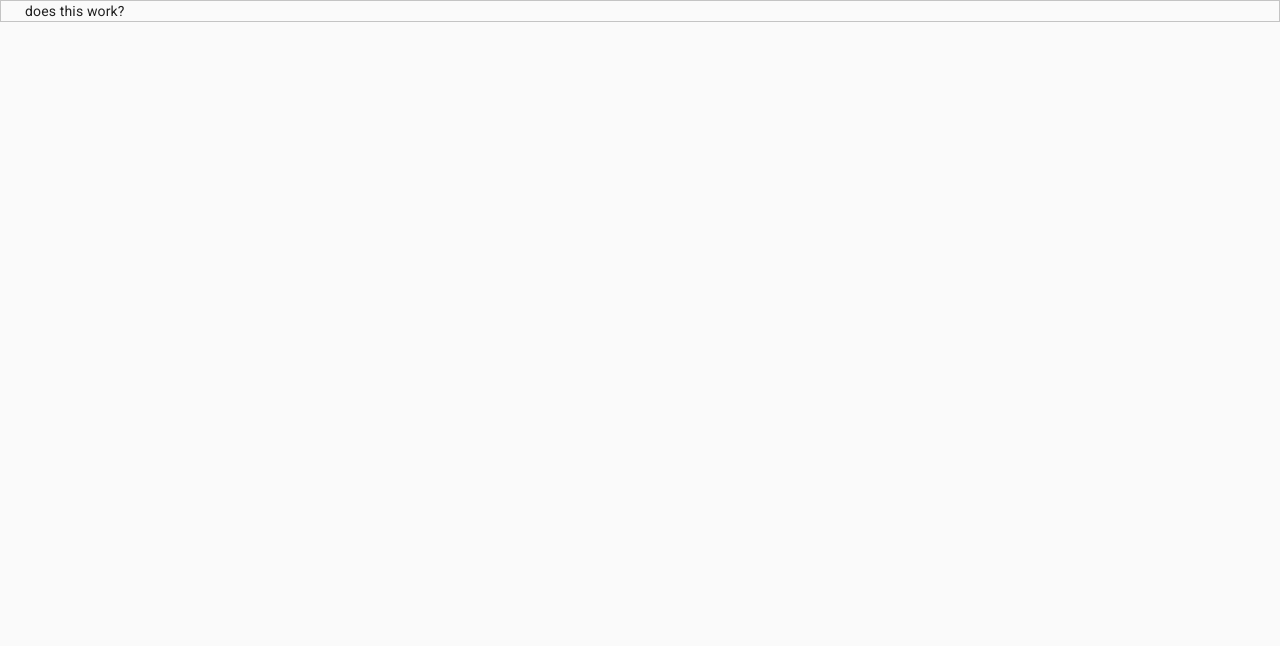
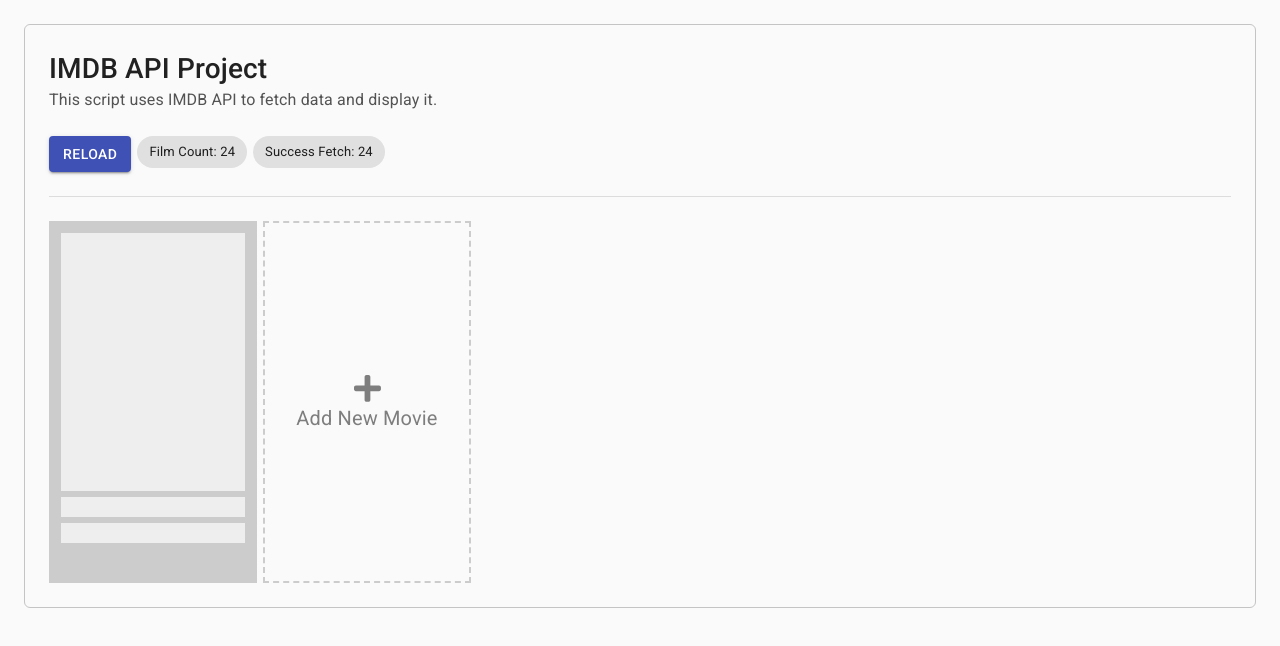
Before and after one commit to erenkulaksiz/imdb-api, a Next.js app: page / in a window 1280 px wide. Shown: the top 646 px of the page. Built offline with nearby package versions, Linux system fonts and the light colour scheme.

Commit message:
Design stuff

```diff
--- a/package.json
+++ b/package.json
@@ -8,11 +8,17 @@
     "start": "next start"
   },
   "dependencies": {
+    "@fortawesome/fontawesome-svg-core": "^1.2.32",
+    "@fortawesome/free-solid-svg-icons": "^5.15.1",
+    "@fortawesome/react-fontawesome": "^0.1.13",
     "@material-ui/core": "^4.11.1",
     "@material-ui/styles": "^4.11.1",
     "axios": "^0.21.0",
     "next": "^10.0.0",
     "react": "16.13.1",
     "react-dom": "16.13.1"
+  },
+  "devDependencies": {
+    "style-loader": "^2.0.0"
   }
 }
--- a/pages/_document.jsx
+++ b/pages/_document.jsx
@@ -5,16 +5,17 @@
 
 const theme = responsiveFontSizes(createMuiTheme())
 
+/*<meta
+name="viewport"
+content="minimum-scale=1, initial-scale=1, width=device-width, shrink-to-fit=no"
+/>*/
+
 class MyDocument extends Document {
   render() {
     return (
       <Html>
         <Head>
           <meta charSet="utf-8" />
-          <meta
-            name="viewport"
-            content="minimum-scale=1, initial-scale=1, width=device-width, shrink-to-fit=no"
-          />
           <meta name="theme-color" content={theme.palette.primary.main} />
           <link
             rel="stylesheet"
@@ -39,6 +40,7 @@
               }
             `}
           </style>
+          <link rel="stylesheet" href="/dist/Skeleton.css" />
         </Head>
         <body>
           <Main />
--- a/pages/index.js
+++ b/pages/index.js
@@ -18,11 +18,13 @@
   CssBaseline
 } from '@material-ui/core';
 import axios from 'axios';
+import { FontAwesomeIcon } from '@fortawesome/react-fontawesome'
+import { faPlus } from '@fortawesome/free-solid-svg-icons'
 
 const theme = createMuiTheme({
   palette: {
     primary: {
-      main: "#0486FF"
+      main: "#42BBBD"
     },
     secondary: {
       main: "#19857b"
@@ -46,8 +48,49 @@
     flexDirection: "column",
     width: "100%",
     fontFamily: "Roboto",
+  },
+  wrapper: {
+    display: "flex",
+    flexDirection: "column",
+    height: "100%",
+    width: "100%",
+    padding: "24px",
     border: "solid 1px #C4C4C4",
-  }
+    borderRadius: "6px",
+    marginTop: "24px",
+  },
+  header: {
+    display: "flex",
+    flexDirection: "column",
+    width:  "100%",
+  },
+  headerTitle: {
+    width: "100%",
+    fontSize: "28px",
+    fontWeight: "500",
+  },
+  headerDesc: {
+    width: "100%",
+    fontSize: "16px",
+    color: "#535353",
+  },
+  headerInputs: {
+    display: "flex",
+    marginTop: "24px",
+    marginBottom: "24px",
+  },
+  headerDataChips: {
+    display: "flex",
+    width: "100%",
+  },
+  headerDataChip: {
+    marginLeft: "6px",
+  },
+  program: {
+    display: "flex",
+    width: "100%",
+    marginTop: "24px",
+  },
 }))
 
 const App = () => {
@@ -57,7 +100,53 @@
     <>
       <CssBaseline />
       <Container className={classes.container} fixed>
-        <div>does this work?</div>
+        <div className={classes.wrapper}>
+          <div className={classes.header}>
+            <div className={classes.headerTitle}>
+              IMDB API Project
+            </div>
+            <div className={classes.headerDesc}>
+              This script uses IMDB API to fetch data and display it.
+            </div>
+            <div className={classes.headerInputs}>
+              <Button variant="contained" color="primary">
+                Reload
+              </Button>
+              <div className={classes.headerDataChips}>
+                <Chip label="Film Count: 24" className={classes.headerDataChip} />
+                <Chip label="Success Fetch: 24" className={classes.headerDataChip} />
+              </div>
+            </div>
+          </div>
+          <Divider/>
+          <div className={classes.program}>
+
+            <div className='card'>
+              <div className='card__media'>
+                <div className='card__media--placeholder'></div>
+              </div>
+              <div className='card__title'>
+                <div className='card__title--placeholder'></div>
+              </div>
+              <div className='card__rating'>
+                <div className='card__title--placeholder'></div>
+              </div>
+            </div>
+
+            <a href='#' onClick={() => {alert("onclick test")}}>
+              <div className='card__new'>
+                <div className='card__new--icon'>
+                  <FontAwesomeIcon icon={faPlus} />
+                  <div className='card__new--title'>
+                    Add New Movie
+                  </div>
+                </div>
+              </div>
+            </a>
+
+
+          </div>
+        </div>
       </Container>
     </>
   )
--- /dev/null
+++ b/public/Skeleton.scss
@@ -0,0 +1,111 @@
+
+// skeleton loader forked from codepen.io/oslego/pen/XdvWmd
+@keyframes placeHolderShimmer{
+    0% {
+        -webkit-transform: translateZ(0);
+        transform: translateZ(0);
+        background-position: -468px 0
+    }
+    to {
+        -webkit-transform: translateZ(0);
+        transform: translateZ(0);
+        background-position: 468px 0
+    }
+}
+
+@mixin skeleton{
+  will-change: transform;
+  animation: placeHolderShimmer 1s linear infinite forwards;
+  -webkit-backface-visibility: hidden;
+  background: #e6e6e6;
+  background: linear-gradient(90deg, #eee 8%, #ddd 18%, #eee 33%);
+  background-size: 800px 104px;
+}
+
+.card{
+    transition: all .65s ease-in-out;
+    display: flex;
+    flex-direction: column;
+    padding: 12px;
+    margin-right: 6px;
+    align-items: stretch;
+    background-color: #ccc;
+    flex-wrap: wrap;
+
+    &__media{
+        &--placeholder{
+            display: flex;
+            height: 258px;
+            width: 184px;
+            background-color: #eee;
+            @include skeleton;
+        }
+        img{
+            height: 258px;
+            width: 184px;
+        }
+    }
+
+    &__title{
+        font-size: 24px;
+        &--placeholder{
+            margin-top: 6px;
+            height: 20px;
+            width: 100%;
+            background-color: #eee;
+            @include skeleton;
+        }
+    }
+
+    &__rating{
+        font-size: 18px;
+        color: #4A4A4A;
+        transition: all .5s ease-in-out;
+        &--placeholder{
+            margin-top: 6px;
+            height: 20px;
+            width: 100%;
+            background-color: #eee;
+            @include skeleton;
+        }
+    }
+}
+
+a{
+    text-decoration: none;
+    .card{
+        &__new{
+            transition: all 500ms cubic-bezier(0.455, 0.030, 0.515, 0.955);
+            display: flex;
+            flex-direction: column;
+            padding: 12px;
+            margin-right: 6px;
+            align-items: stretch;
+            border: 2px dashed #CCCCCC;
+            flex-wrap: wrap;
+            color: #7E7E7E;
+            &--icon{
+                display: flex;
+                flex-direction: column;
+                justify-content: center;
+                align-items: center;
+                height: 334px;
+                width: 180px;
+                font-size: 2.2em;
+            }
+            &--title{
+                display: flex;
+                justify-content: center;
+                align-items: center;
+                font-size: 20px;
+                width: 100%;
+            }
+            &:hover{
+                transition: all 500ms cubic-bezier(0.455, 0.030, 0.515, 0.955);
+                border: 2px dashed #242424;
+                color: #242424 !important;
+            }
+        }
+    }
+
+}
```
Also changed, not shown: public/dist/Skeleton.css (added), 1 other file (tests, documents, lock files or other folders).
